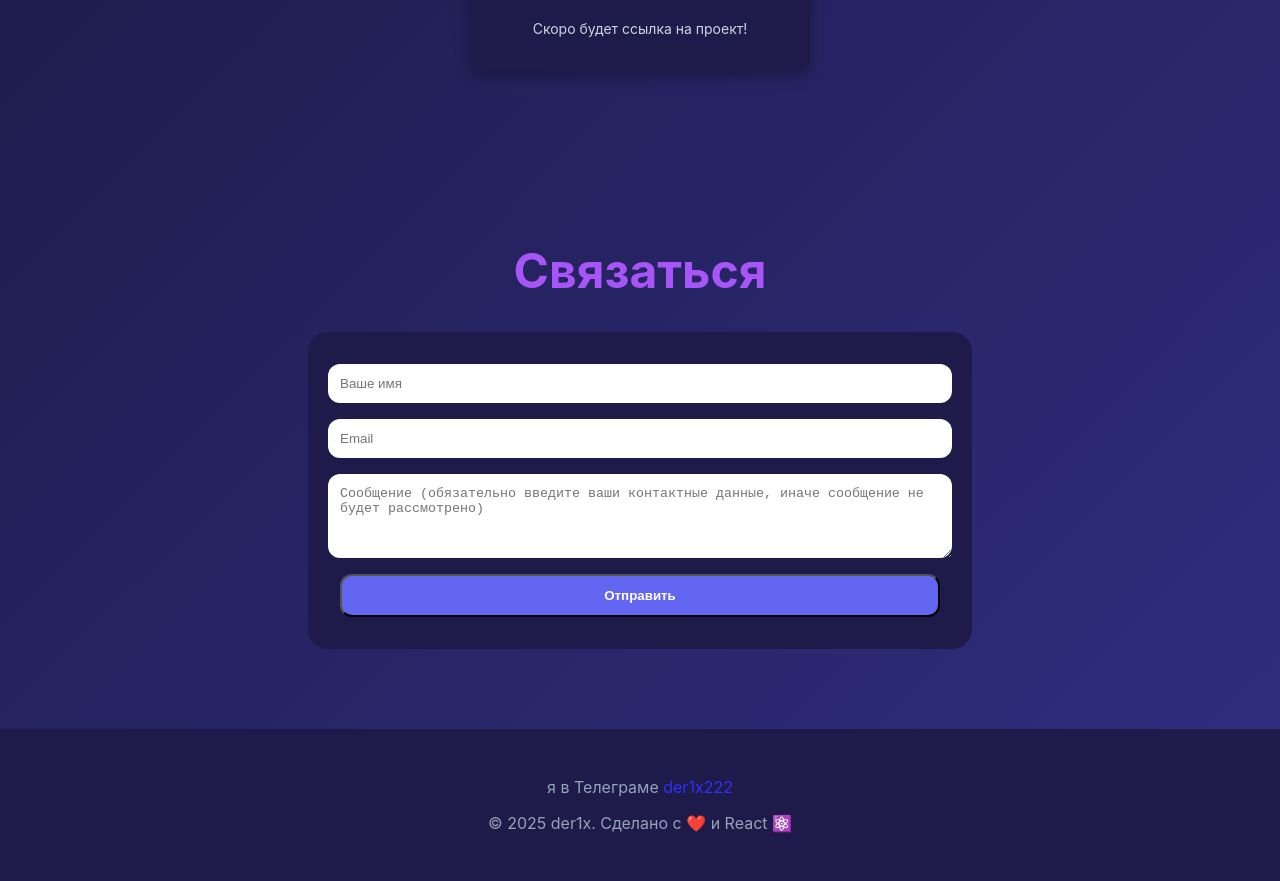
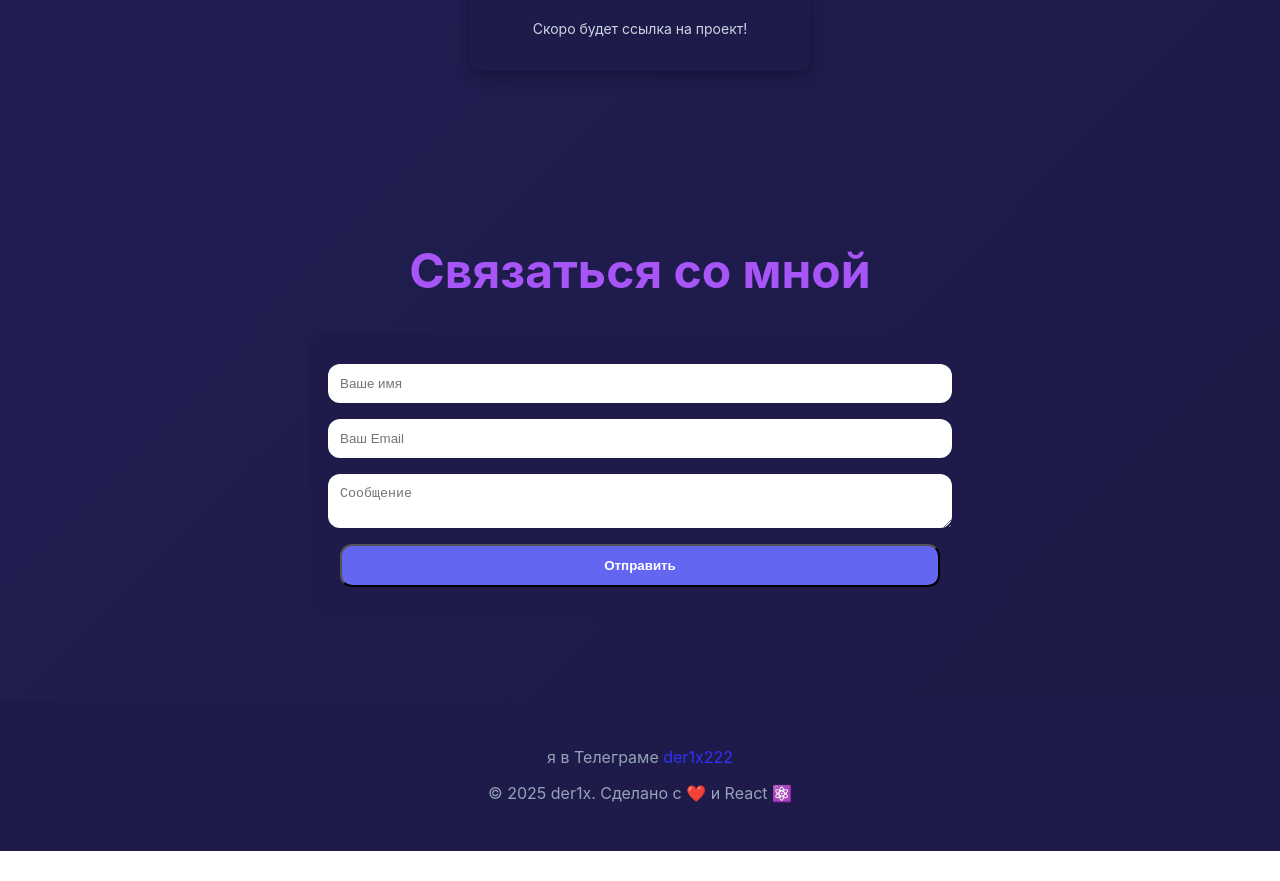
Before and after one commit to Mark4353/portfoli0, a React (Create React App) app: page / in a window 1280 px wide. Shown: the part 2464-3345 px from the top of the page. After the commit the page ends 3315 px from the top, so only its background shows below. Built offline with nearby package versions, Linux system fonts and the light colour scheme.

Commit message:
fix contact and server

```diff
--- a/src/App.css
+++ b/src/App.css
@@ -5,9 +5,33 @@ html {
 body {
   margin: 0;
   font-family: 'Inter', sans-serif;
-  background: linear-gradient(135deg, #0f172a, #1e1b4b, #312e81);
+  background: linear-gradient(-45deg, #18181b 0%, #1e1b4b 25%, #312e81 50%, #3a3def 75%, #9734f4 100%);
+  background-size: 800% 800%;
+  animation: gradientFlow 20s ease-in-out infinite;
   color: #e0e0e0;
 }
+
+@keyframes gradientFlow {
+  0% {
+    background-position: 0% 50%;
+  }
+  20% {
+    background-position: 50% 100%;
+  }
+  40% {
+    background-position: 100% 50%;
+  }
+  60% {
+    background-position: 50% 0%;
+  }
+  80% {
+    background-position: 0% 50%;
+  }
+  100% {
+    background-position: 0% 50%;
+  }
+}
+
 .cursor {
   display: inline-block;
   width: 2px;
@@ -77,6 +101,7 @@ header nav ul li a:hover {
   -webkit-background-clip: text;
   -webkit-text-fill-color: transparent;
   animation: gradientText 6s linear infinite;
+
 }
 
 @keyframes gradientText {
@@ -106,7 +131,6 @@ header nav ul li a:hover {
   background: #6366f1;
   overflow: hidden;
   transition: transform 0.3s, box-shadow 0.3s;
-
 
   }
 
--- a/src/components/Contact.jsx
+++ b/src/components/Contact.jsx
@@ -1,4 +1,3 @@
-// src/components/Contact.jsx
 import React, { useState } from "react";
 import "../App.css";
 
@@ -8,42 +7,44 @@ function Contact() {
     email: "",
     message: "",
   });
-  const [status, setStatus] = useState(""); // Для сообщений об успехе/ошибке
+  const [status, setStatus] = useState("");
 
-  // Обновляем состояние при вводе
   const handleChange = (e) => {
     setFormData({ ...formData, [e.target.name]: e.target.value });
   };
 
-  // Отправка формы
   const handleSubmit = async (e) => {
     e.preventDefault();
     setStatus("Отправка...");
 
     try {
-      const res = await fetch("http://localhost:5000/send-email", {
-        method: "POST",
-        headers: { "Content-Type": "application/json" },
-        body: JSON.stringify(formData),
-      });
+      const response = await fetch(
+        "https://portfolio-server-hf5l.onrender.com/send",
+        {
+          method: "POST",
+          headers: { "Content-Type": "application/json" },
+          body: JSON.stringify(formData),
+        }
+      );
 
-      const data = await res.json();
+      const result = await response.json();
 
-      if (data.success) {
-        setStatus("Сообщение отправлено ✅");
-        setFormData({ name: "", email: "", message: "" }); // очистка формы
+      if (result.success) {
+        setStatus("Сообщение отправлено!");
+        setFormData({ name: "", email: "", message: "" });
       } else {
-        setStatus("Ошибка отправки: " + data.error);
+        setStatus("Ошибка отправки. Попробуйте позже.");
       }
-    } catch (err) {
-      setStatus("Ошибка сети: " + err.message);
+    } catch (error) {
+      console.error("Ошибка:", error);
+      setStatus("Ошибка отправки. Попробуйте позже.");
     }
   };
 
   return (
-    <section id="contact">
-      <h2>Связаться</h2>
-      <form onSubmit={handleSubmit}>
+    <section id="contact" className="contact">
+      <h2>Связаться со мной</h2>
+      <form onSubmit={handleSubmit} className="contact-form">
         <input
           type="text"
           name="name"
@@ -55,22 +56,21 @@ function Contact() {
         <input
           type="email"
           name="email"
-          placeholder="Email"
+          placeholder="Ваш Email"
           value={formData.email}
           onChange={handleChange}
           required
         />
         <textarea
           name="message"
-          placeholder="Сообщение (обязательно введите ваши контактные данные, иначе сообщение не будет рассмотрено)"
-          rows="4"
+          placeholder="Сообщение"
           value={formData.message}
           onChange={handleChange}
           required
         />
         <button type="submit">Отправить</button>
       </form>
-      {status && <p style={{ marginTop: "10px", color: "#8b5cf6" }}>{status}</p>}
+      <p className="status-message">{status}</p>
     </section>
   );
 }
```
